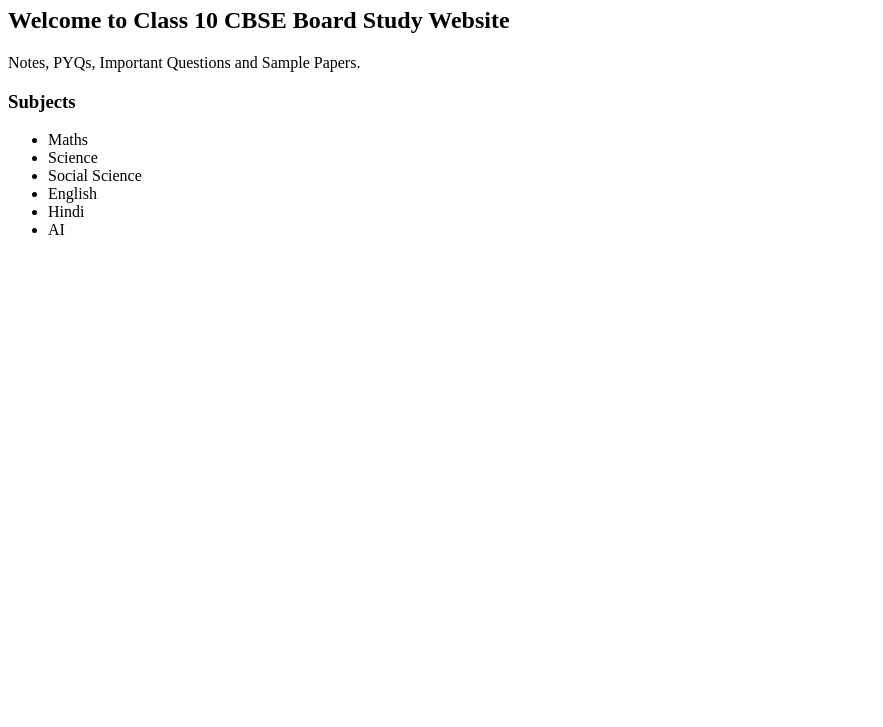
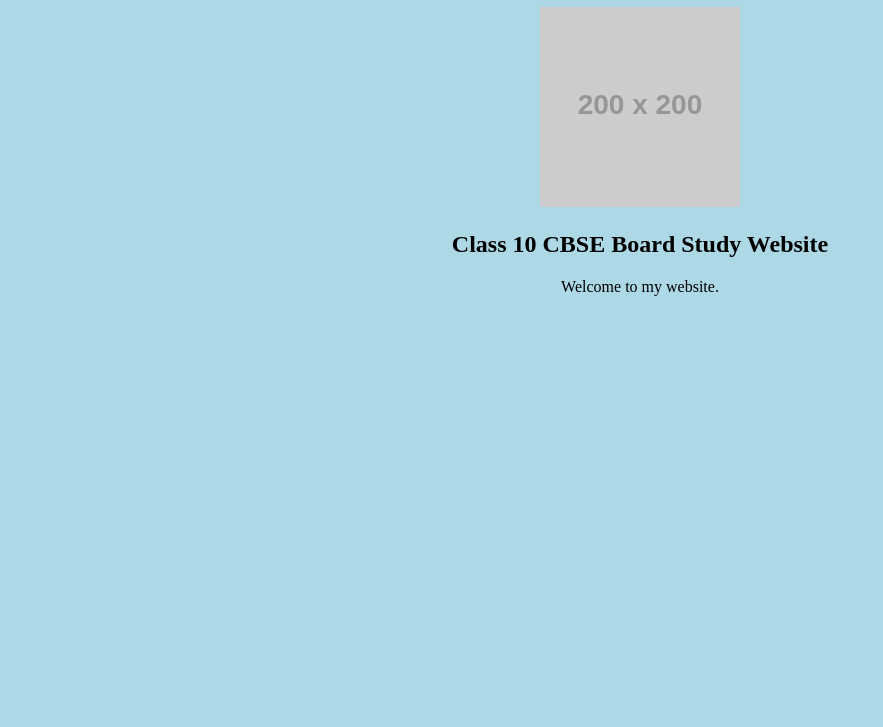
Before and after one commit to pandeyprajjwal2011-blip/prajjwal-study-hub, a plain HTML site: page index.html in a window 1280 px wide. Shown: the part 73-800 px from the top of the page, without its empty margins (0-883 px from the left). Drawn offline with Linux system fonts and the light colour scheme; placeholder pictures from the web are drawn by us.

Commit message:
Update index.html

```diff
--- a/index.html
+++ b/index.html
@@ -3,24 +3,15 @@
 <head>
 <title>Prajjwal Study Hub</title>
 </head>
-<body>
+<body style="background:lightblue;text-align:center;">
 
 <h1>Prajjwal Study Hub</h1>
 
-<h2>Welcome to Class 10 CBSE Board Study Website</h2>
+<img src="https://via.placeholder.com/200" width="200">
 
-<p>Notes, PYQs, Important Questions and Sample Papers.</p>
+<h2>Class 10 CBSE Board Study Website</h2>
 
-<h3>Subjects</h3>
-
-<ul>
-<li>Maths</li>
-<li>Science</li>
-<li>Social Science</li>
-<li>English</li>
-<li>Hindi</li>
-<li>AI</li>
-</ul>
+<p>Welcome to my website.</p>
 
 </body>
 </html>
```
